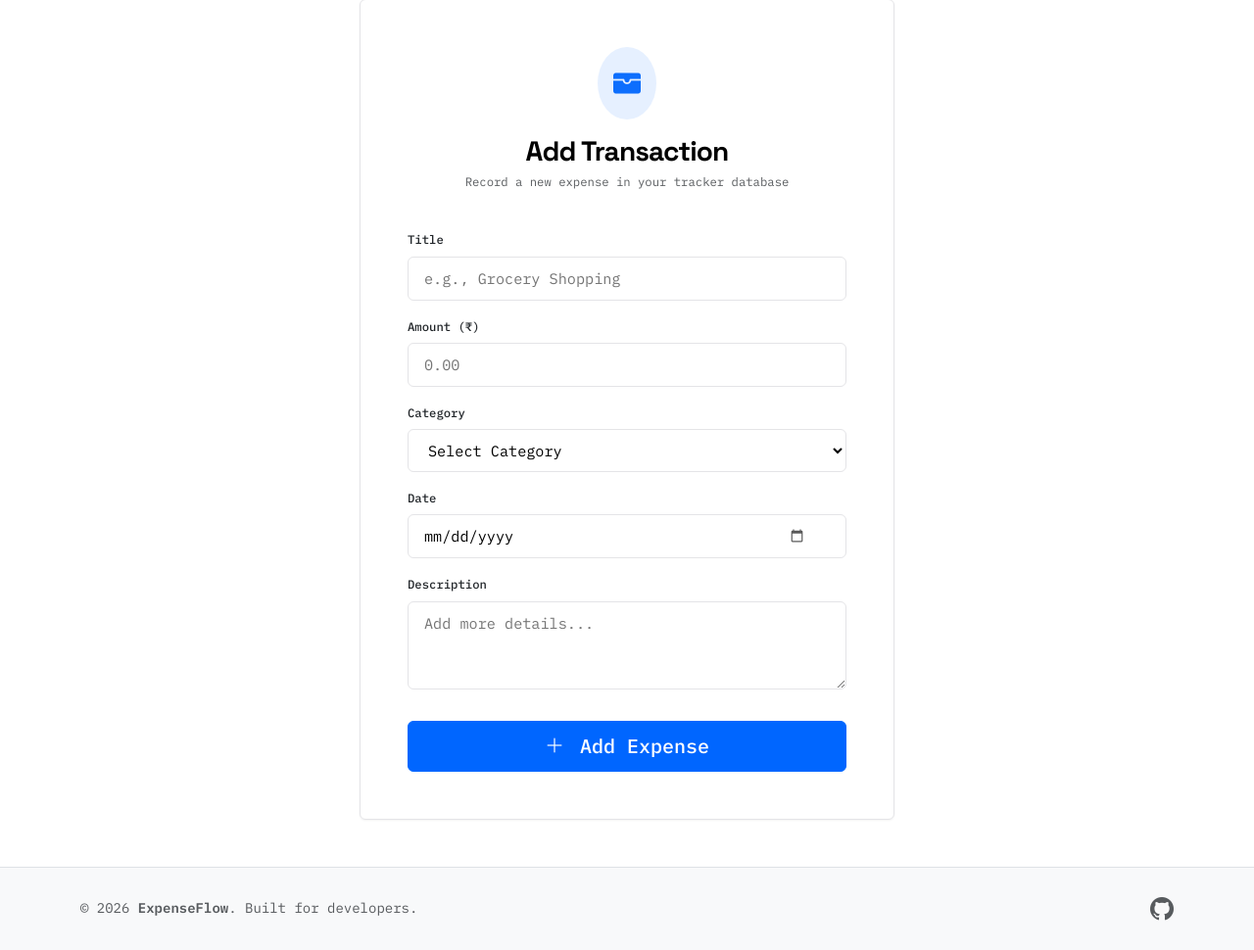
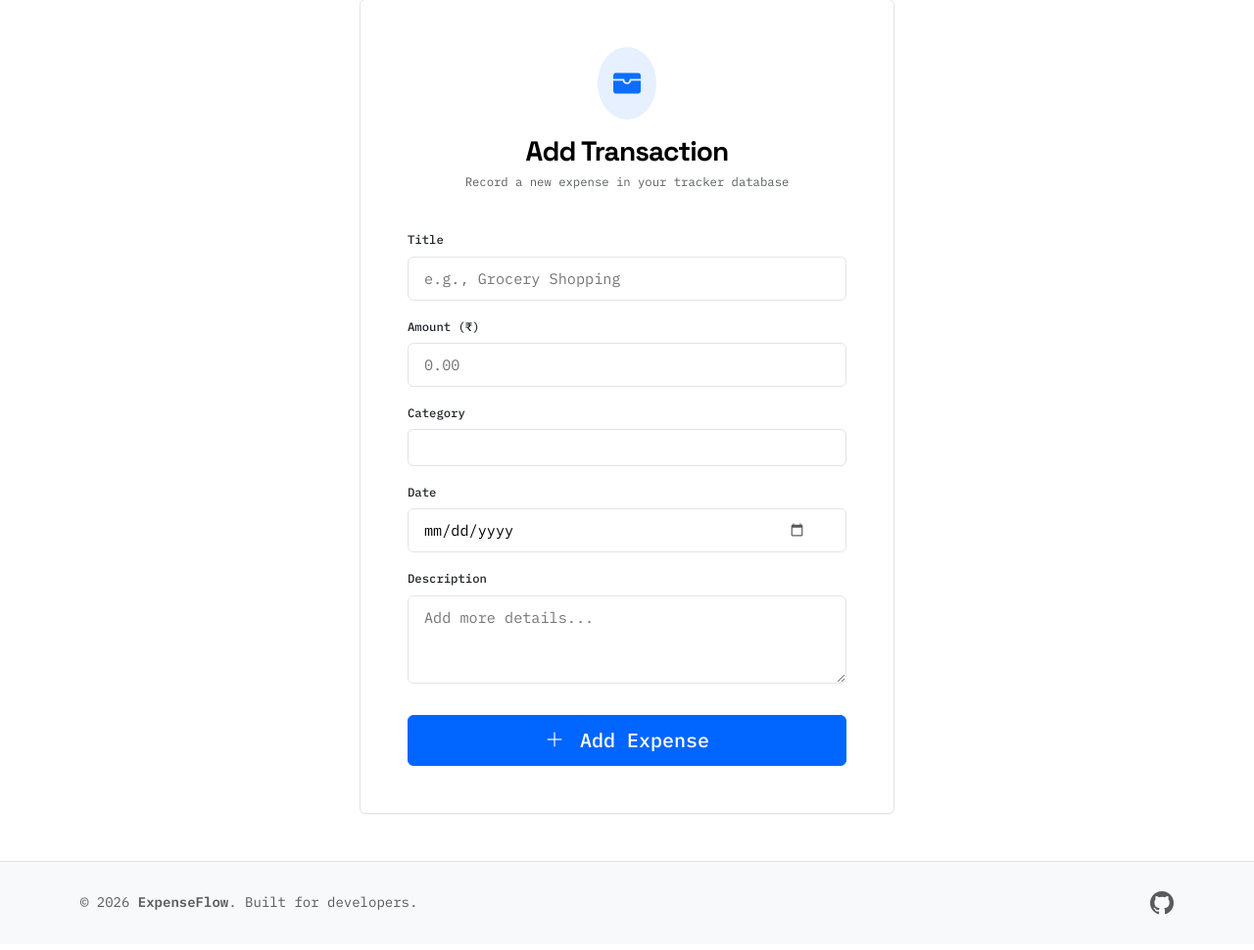
Before and after one commit to adityachillarge005/ExpenseFlow, a Django app: page /add-expense/ in a window 1280 px wide. Shown: the part 160-1130 px from the top of the page at 98% size. After the commit the page ends 1094 px from the top, so only its background shows below. Run offline with Django 5.2, Linux system fonts and the light colour scheme; the visitor is signed in with stand-in values (Sample User, id 1); parts of the project's set-up code (start-up, migrations or seed data) failed here and were passed over.

Commit message:
Checkpoint: AI-powered expense tracking with dashboard and analytics

```diff
--- a/expense/templates/add_expense.html
+++ b/expense/templates/add_expense.html
@@ -26,7 +26,7 @@
                 <!-- Title Field -->
                 <div>
                     <label class="form-label fw-medium text-body small">Title</label>
-                    <input type="text" class="custom-form-input" placeholder="e.g., Grocery Shopping" name="title" required>
+                    <input type="text" class="custom-form-input" placeholder="e.g., Grocery Shopping" name="title" id="title" required>
                 </div>
 
                 <!-- Amount Field -->
@@ -38,12 +38,12 @@
                 <!-- Category Field -->
                 <div>
                     <label class="form-label fw-medium text-body small">Category</label>
-                    <select name="category" class="custom-form-input" required>
-                        <option value="Select" selected>Select Category</option>
-                        <option value="Food">Food</option>
-                        <option value="Travel">Travel</option>
-                        <option value="Sports">Sports</option>
-                    </select>
+                    <input
+                        type="text"
+                        name="category"
+                        class="form-control"
+                        id="category"
+                    >
                 </div>
 
                 <!-- Date Field -->
@@ -55,7 +55,7 @@
                 <!-- Description Field -->
                 <div>
                     <label class="form-label fw-medium text-body small">Description</label>
-                    <textarea class="custom-form-input" rows="3" placeholder="Add more details..." name="description"></textarea>
+                    <textarea class="custom-form-input" rows="3" placeholder="Add more details..." name="description"  id="description"></textarea>
                 </div>
 
                 <!-- Submit Button -->
@@ -67,3 +67,32 @@
     </div>
 </div>
 {% endblock %}
+
+{% block scripts %}
+<script>
+    console.log("Script Loaded");
+
+    const titleInput = document.getElementById("title");
+    const categoryInput = document.getElementById("category");
+    const descriptionInput = document.getElementById("description");
+
+    titleInput.addEventListener("blur", function () {
+        const title = titleInput.value;
+        if (title.trim() === "") {
+            return;
+        }
+
+        fetch(`/predict_category/?title=${title}`)
+            .then(function(response) {
+                return response.json();
+            })
+            .then(function(data) {
+                categoryInput.value = data.category;
+                descriptionInput.value = data.description;
+            })
+            .catch(function(error) {
+                console.error(error);
+            });
+    });
+</script>
+{% endblock %}
--- a/expense/templates/base.html
+++ b/expense/templates/base.html
@@ -97,5 +97,7 @@
             updateToggleIcon(document.documentElement.getAttribute('data-bs-theme'));
         });
     </script>
+    {% block scripts %}
+    {% endblock %}
 </body>
 </html>
--- a/expense/urls.py
+++ b/expense/urls.py
@@ -9,4 +9,5 @@ urlpatterns = [
     path("register/",views.register,name = "register"),
     path("login/",views.user_login,name = "user_login"),
     path("logout/",views.user_logout,name = "user_logout"),
+    path("predict_category/",views.predict_category,name = "predict_category"),
 ]
--- a/expense/views.py
+++ b/expense/views.py
@@ -1,5 +1,5 @@
 from django.shortcuts import render,redirect
-from django.http import HttpResponse
+from django.http import HttpResponse,JsonResponse
 from django.contrib.auth.decorators import login_required
 from django.contrib import messages
 from django.shortcuts import get_object_or_404
@@ -187,3 +187,27 @@ def user_logout(request):
     if request.method=="POST":
         logout(request)
         return redirect("user_login")
+
+
+def predict_category(request):
+    title = request.GET.get("title", "").strip()
+
+    prediction = model.predict(vectorizer.transform([title]))[0]
+
+    descriptions = {
+        "Food": f"Food purchase: {title}.",
+        "Transport": f"Transportation expense: {title}.",
+        "Entertainment": f"Entertainment expense: {title}.",
+        "Shopping": f"Shopping expense: {title}.",
+        "Bills": f"Bill payment: {title}.",
+    }
+
+    description = descriptions.get(
+        prediction,
+        f"Expense for {title}."
+    )
+
+    return JsonResponse({
+        "category": prediction,
+        "description": description
+    })
```
